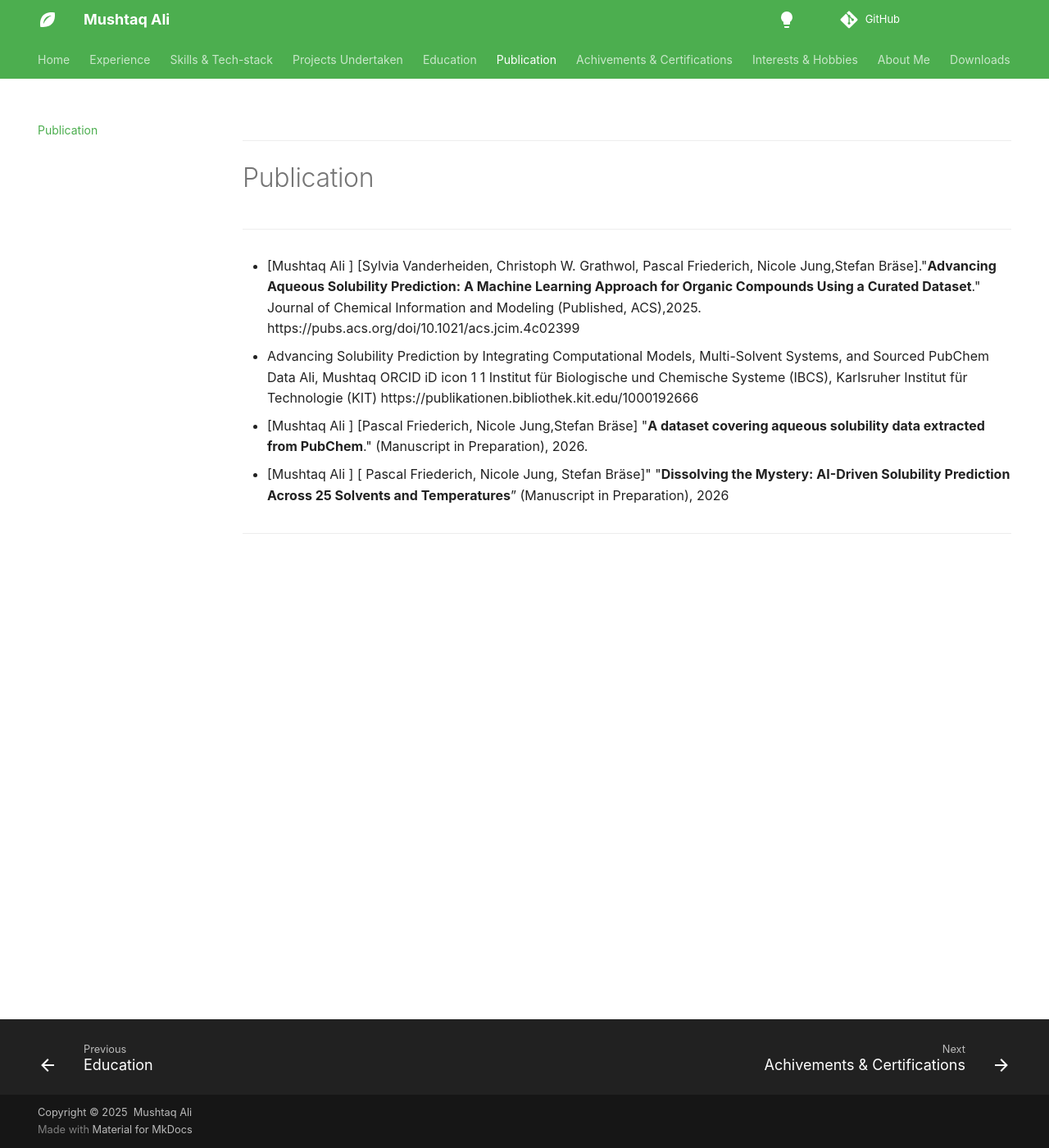
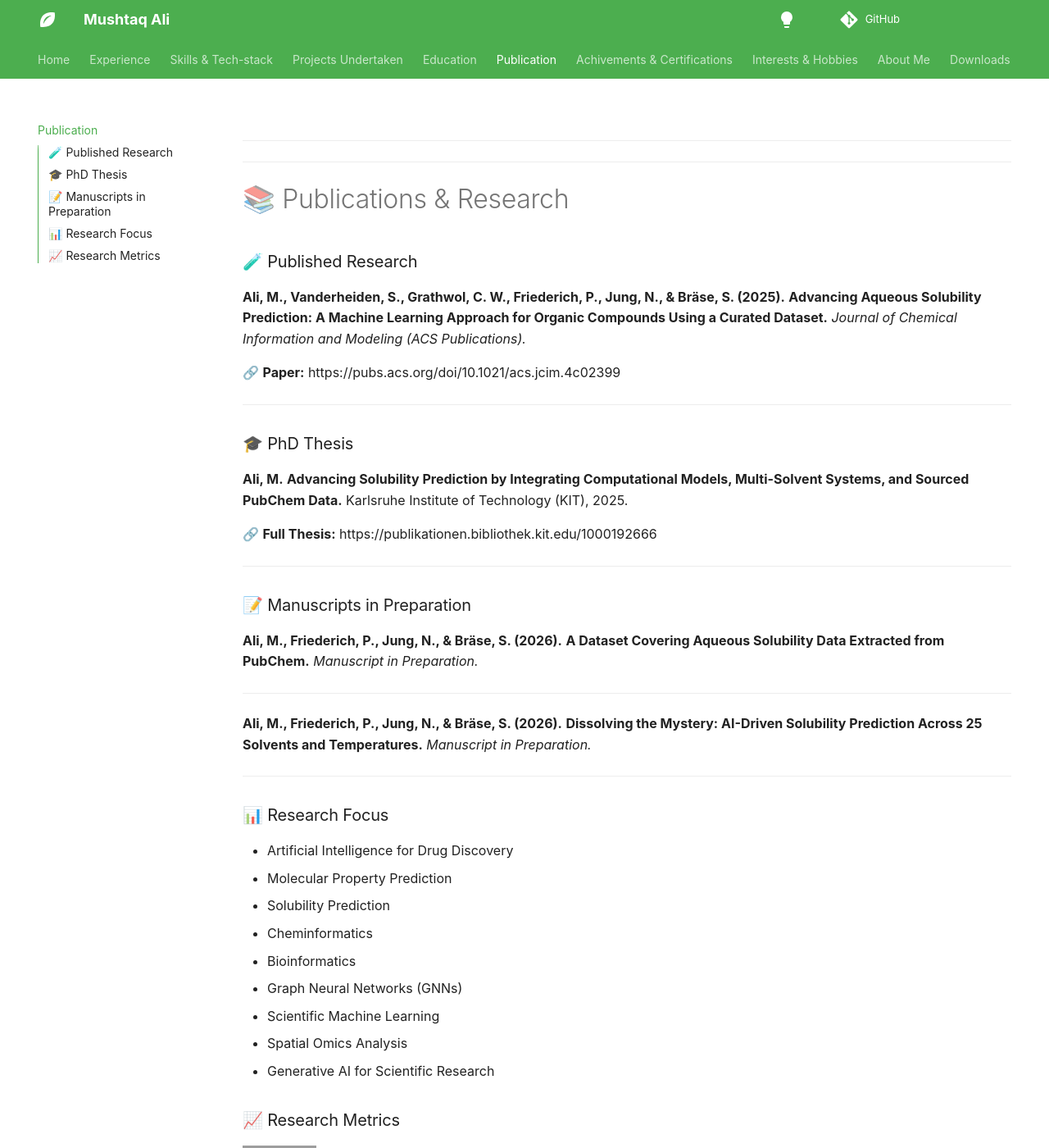
Before and after one commit to ali1810/Profile, an MkDocs documentation site: the page built from docs/publication.md, in a window 1280 px wide and 1400 px high. Shown: the whole window at 82% size. Built offline with MkDocs 1.6.1 and Material for MkDocs 9.7.7, drawn with Linux system fonts in a browser that asks for light colours; some web fonts are replaced; grey boxes are pictures that could not be loaded.

Commit message:
Update publication.md

```diff
--- a/docs/publication.md
+++ b/docs/publication.md
@@ -1,19 +1,67 @@
 
 ---
 
-# Publication
 
 ---
 
-- [Mushtaq Ali ] [Sylvia Vanderheiden, Christoph W. Grathwol, Pascal Friederich, Nicole Jung,Stefan Bräse]."**Advancing Aqueous Solubility Prediction: A Machine Learning Approach for Organic Compounds Using a Curated Dataset**." Journal of Chemical Information and Modeling (Published, ACS),2025.
-https://pubs.acs.org/doi/10.1021/acs.jcim.4c02399
+# 📚 Publications & Research
 
-- Advancing Solubility Prediction by Integrating Computational Models, Multi-Solvent Systems, and Sourced PubChem Data
-  Ali, Mushtaq ORCID iD icon 1
-  1 Institut für Biologische und Chemische Systeme (IBCS), Karlsruher Institut für Technologie (KIT)
-  https://publikationen.bibliothek.kit.edu/1000192666
+### 🧪 Published Research
 
-- [Mushtaq Ali ] [Pascal Friederich, Nicole Jung,Stefan Bräse] "**A dataset covering aqueous solubility data extracted from  PubChem**." (Manuscript in Preparation), 2026.
+**Ali, M., Vanderheiden, S., Grathwol, C. W., Friederich, P., Jung, N., & Bräse, S. (2025).**
+**Advancing Aqueous Solubility Prediction: A Machine Learning Approach for Organic Compounds Using a Curated Dataset.**
+*Journal of Chemical Information and Modeling (ACS Publications).*
+
+🔗 **Paper:** https://pubs.acs.org/doi/10.1021/acs.jcim.4c02399
+
+---
+
+### 🎓 PhD Thesis
+
+**Ali, M.**
+**Advancing Solubility Prediction by Integrating Computational Models, Multi-Solvent Systems, and Sourced PubChem Data.**
+Karlsruhe Institute of Technology (KIT), 2025.
+
+🔗 **Full Thesis:** https://publikationen.bibliothek.kit.edu/1000192666
+
+---
+
+### 📝 Manuscripts in Preparation
+
+**Ali, M., Friederich, P., Jung, N., & Bräse, S. (2026).**
+**A Dataset Covering Aqueous Solubility Data Extracted from PubChem.**
+*Manuscript in Preparation.*
+
+---
+
+**Ali, M., Friederich, P., Jung, N., & Bräse, S. (2026).**
+**Dissolving the Mystery: AI-Driven Solubility Prediction Across 25 Solvents and Temperatures.**
+*Manuscript in Preparation.*
+
+---
+
+### 📊 Research Focus
+
+* Artificial Intelligence for Drug Discovery
+* Molecular Property Prediction
+* Solubility Prediction
+* Cheminformatics
+* Bioinformatics
+* Graph Neural Networks (GNNs)
+* Scientific Machine Learning
+* Spatial Omics Analysis
+* Generative AI for Scientific Research
+
+### 📈 Research Metrics
+
+<a href="https://scholar.google.com/">
+    <img src="https://img.shields.io/badge/Google%20Scholar-Profile-blue?style=for-the-badge&logo=google-scholar">
+</a>
+
+<a href="https://orcid.org/">
+    <img src="https://img.shields.io/badge/ORCID-Researcher-green?style=for-the-badge&logo=orcid">
+</a>
+
 
 
 - [Mushtaq Ali ] [ Pascal Friederich, Nicole Jung, Stefan Bräse]" "**Dissolving the Mystery: AI-Driven Solubility Prediction Across 25 Solvents and Temperatures**” (Manuscript in Preparation), 2026
```
